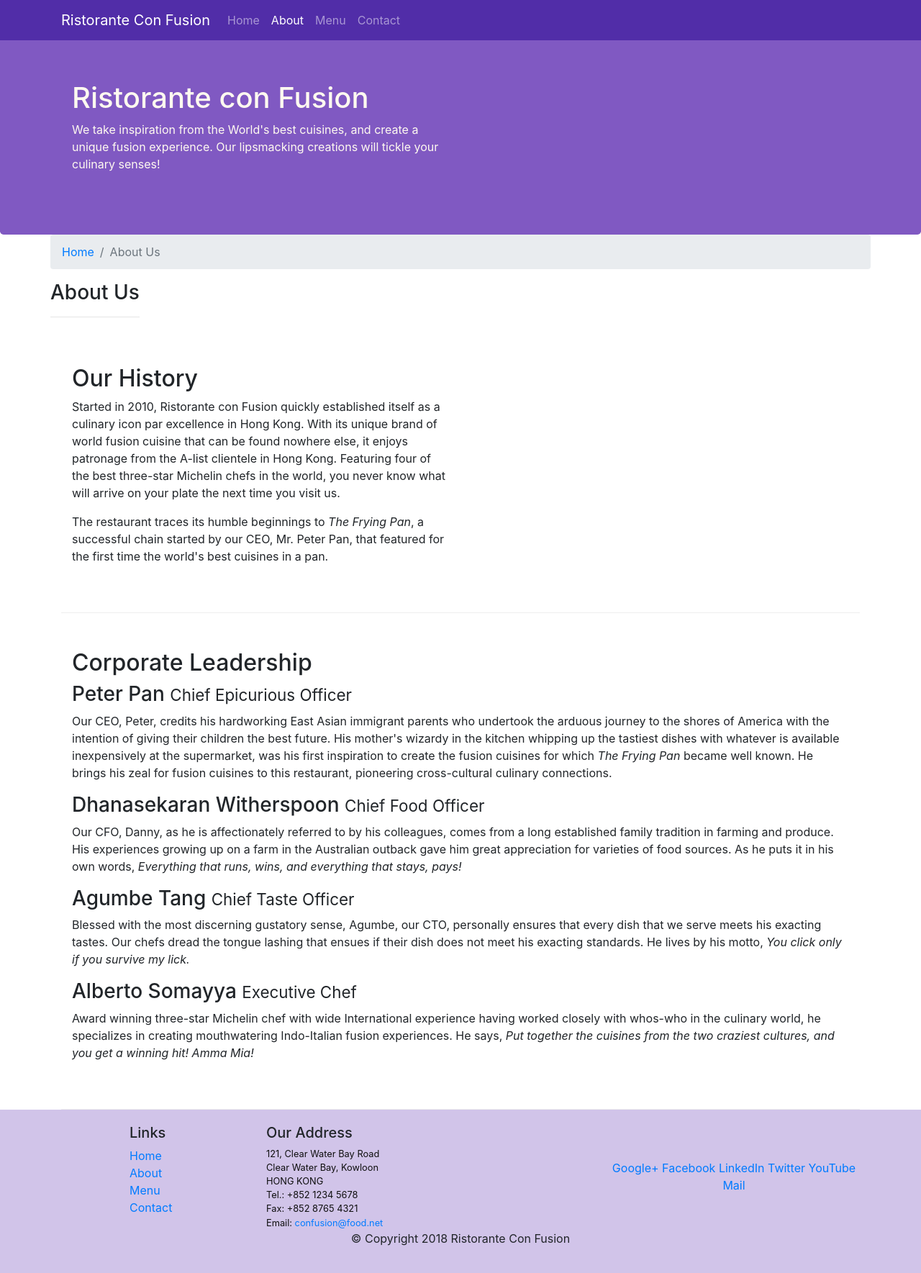
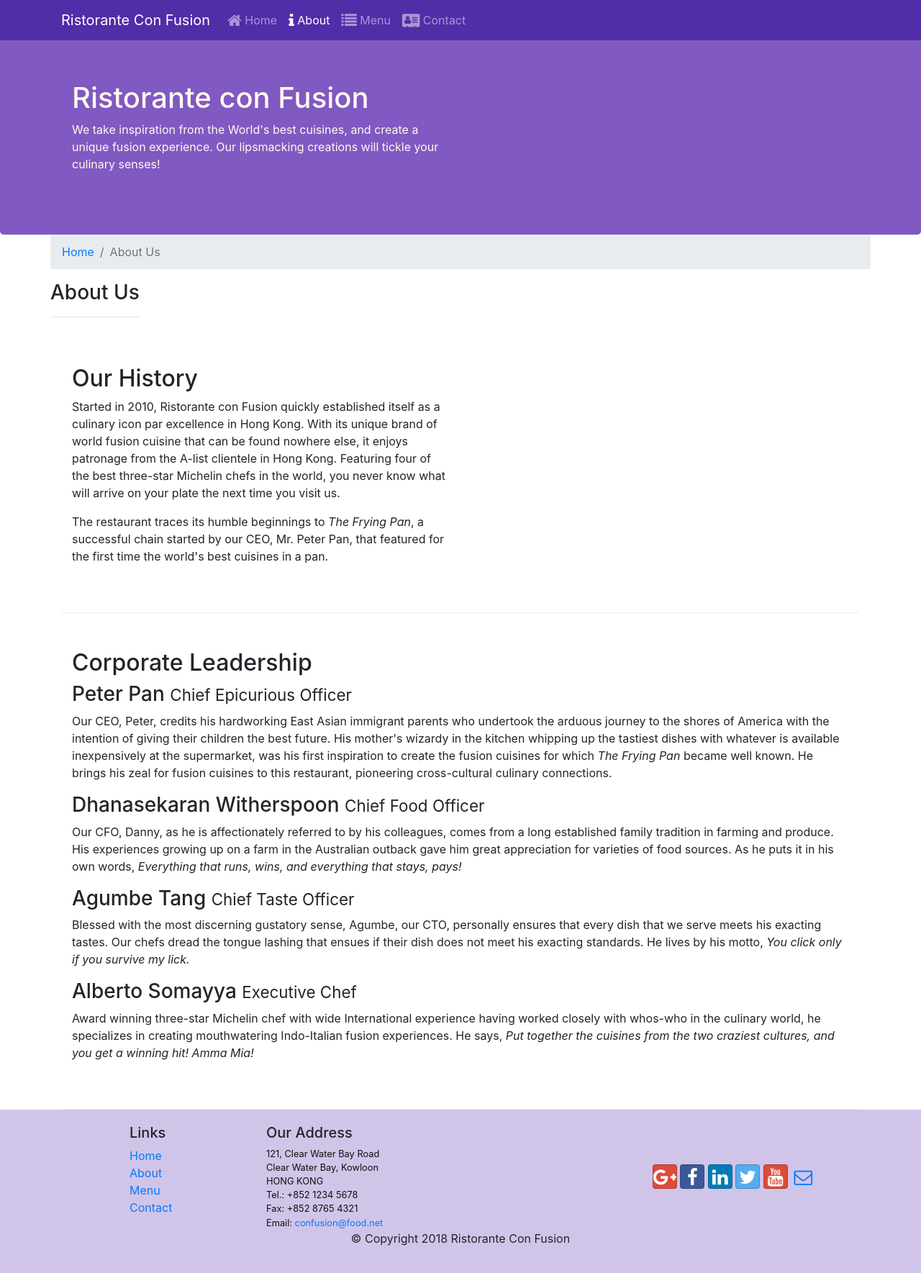
Before and after one commit to vivek2293/Bootstrap_4, a website: page aboutus.html in a window 1280 px wide. Shown: the whole page at 72% size. Drawn offline with nearby package versions, Linux system fonts and the light colour scheme.

Commit message:
Font awesome and bootstrap social

```diff
--- a/aboutus.html
+++ b/aboutus.html
@@ -9,6 +9,8 @@
 
     <!-- Bootstrap CSS -->
     <link rel="stylesheet" href="node_modules/bootstrap/dist/css/bootstrap.min.css">
+    <link rel="stylesheet" href="node_modules/font-awesome/css/font-awesome.min.css">
+    <link rel="stylesheet" href="node_modules/bootstrap-social/bootstrap-social.css">
     <link rel="stylesheet" href="css/style.css">
     <title>Ristorante Con Fusion: About Us</title>
 
@@ -23,10 +25,10 @@
             </button>
             <div class="collapse navbar-collapse" id="Navbar">
                 <ul class="navbar-nav mr-auto">
-                    <li class="nav-item"><a href="./index.html" class="nav-link">Home</a></li>
-                    <li class="nav-item active"><a href="#" class="nav-link">About</a></li>
-                    <li class="nav-item"><a href="#" class="nav-link">Menu</a></li>
-                    <li class="nav-item"><a href="#" class="nav-link">Contact</a></li>
+                    <li class="nav-item"><a href="./index.html" class="nav-link"><span class="fa fa-home fa-lg"></span> Home</a></li>
+                    <li class="nav-item active"><a href="#" class="nav-link"><span class="fa fa-info fa-lg"></span> About</a></li>
+                    <li class="nav-item"><a href="#" class="nav-link"><span class="fa fa-list fa-lg"></span> Menu</a></li>
+                    <li class="nav-item"><a href="#" class="nav-link"><span class="fa fa-address-card fa-lg"></span> Contact</a></li>
                 </ul>
             </div>
         </div>
@@ -108,12 +110,12 @@
                 </div>
                 <div class="col-12 col-sm-4 align-self-center">
                     <div class="text-center">
-                        <a href="http://google.com/+">Google+</a>
-                        <a href="http://www.facebook.com/profile.php?id=">Facebook</a>
-                        <a href="http://www.linkedin.com/in/">LinkedIn</a>
-                        <a href="http://twitter.com/">Twitter</a>
-                        <a href="http://youtube.com/">YouTube</a>
-                        <a href="mailto:">Mail</a>
+                        <a class="btn btn-social-icon btn-google" href="http://google.com/+"><i class="fa fa-google-plus"></i></a>
+                        <a class="btn btn-social-icon btn-facebook" href="http://www.facebook.com/profile.php?id="><i class="fa fa-facebook"></i></a>
+                        <a class="btn btn-social-icon btn-linkedin" href="http://www.linkedin.com/in/"><i class="fa fa-linkedin"></i></a>
+                        <a class="btn btn-social-icon btn-twitter" href="http://twitter.com/"><i class="fa fa-twitter"></i></a>
+                        <a class="btn btn-social-icon btn-google" href="http://youtube.com/"><i class="fa fa-youtube"></i></a>
+                        <a class="btn btn-social-icon" href="mailto:"><i class="fa fa-envelope-o"></i></a>
                     </div>
                 </div>
            </div>
```
Also changed, not shown: index.html (+18 -14 lines).
